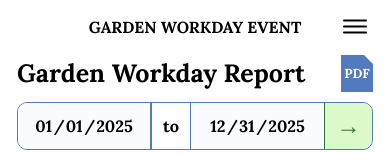
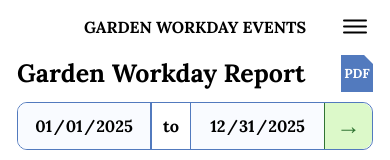
Before and after one commit to hack4impact-calpoly/one-cool-earth-25, a Next.js app: page /report in a window 390 px wide. Shown: the top 160 px of the page. Built offline with nearby package versions, Linux system fonts and the light colour scheme; no server answers; a web font is replaced by a local one.

Commit message:
Fixed mobile saying event instead of events

```diff
--- a/src/app/report/page.tsx
+++ b/src/app/report/page.tsx
@@ -43,7 +43,7 @@ export default function WorkdayReport() {
       <div className={styles.container}>
         <div className={styles.mobileHeader}>
           <div className={styles.mobileHeaderBar}>
-            <div className={styles.mobileBrand}>GARDEN WORKDAY EVENT</div>
+            <div className={styles.mobileBrand}>GARDEN WORKDAY EVENTS</div>
 
             <button type="button" className={styles.mobileMenuButton} aria-label="Open menu">
               <span className={styles.mobileMenuLine} />
```
